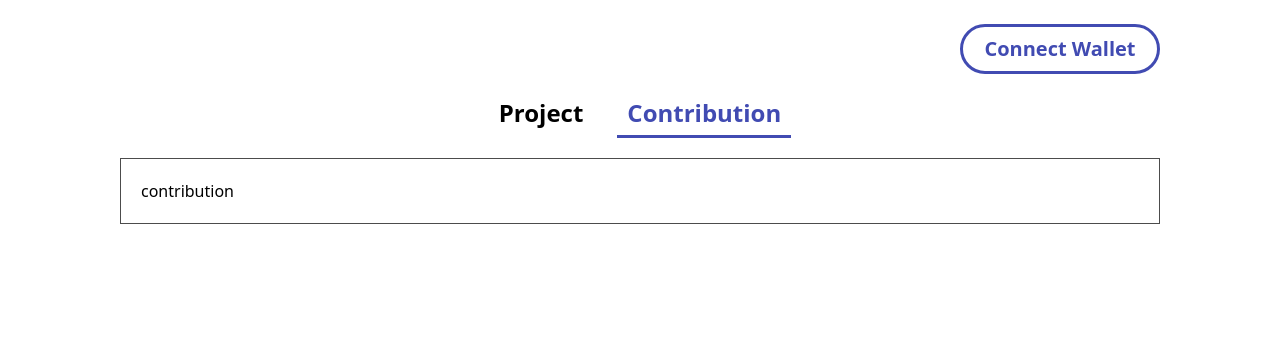
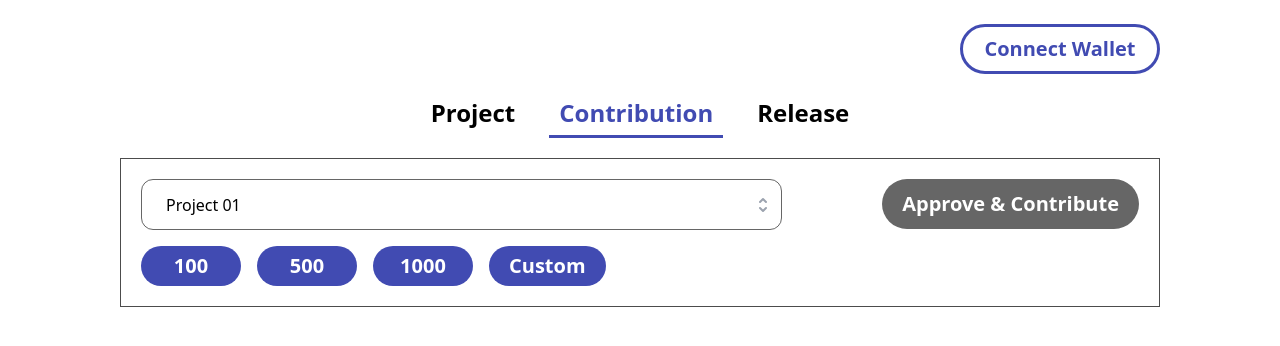
Before and after one commit to jupiter0913/elbow-test-front, a Next.js app: page / in a window 1280 px wide. Both pictures are taken after a click on the tab "Contribution". Shown: the top 346 px of the page. Built offline with nearby package versions, Linux system fonts and the light colour scheme.

Commit message:
Add some components.

```diff
--- /dev/null
+++ b/assets/json/project-list.json
@@ -0,0 +1,6 @@
+[
+  { "id": 0, "label": "Project 01", "value": "Project 01" },
+  { "id": 1, "label": "Project 02", "value": "Project 02" },
+  { "id": 1, "label": "Project 03", "value": "Project 03" },
+  { "id": 1, "label": "Project 04", "value": "Project 04" }
+]
--- a/assets/json/tab-list.json
+++ b/assets/json/tab-list.json
@@ -1,4 +1,5 @@
 [
   { "id": 0, "label": "Project", "value": "Project" },
-  { "id": 1, "label": "Contribution", "value": "Contribution" }
+  { "id": 1, "label": "Contribution", "value": "Contribution" },
+  { "id": 2, "label": "Release", "value": "Release" }
 ]
--- a/components/Button/index.js
+++ b/components/Button/index.js
@@ -2,9 +2,13 @@
 import styles from "./index.module.scss";
 
 const Button = (props) => {
-  const { label, onClick } = props;
+  const { label, onClick, backgroundColor = "", height = "" } = props;
   return (
-    <button onClick={() => onClick()} className={styles.container}>
+    <button
+      onClick={() => onClick()}
+      className={styles.container}
+      style={{ backgroundColor: backgroundColor, height: height }}
+    >
       {label}
     </button>
   );
--- a/components/Button/index.module.scss
+++ b/components/Button/index.module.scss
@@ -1,9 +1,11 @@
 @import "assets/scss/variable.module.scss";
 
 .container {
-  width: 200px;
+  width: auto;
+  min-width: 100px;
   height: 50px;
-  border: 3px solid #666666;
+  padding-left: 20px;
+  padding-right: 20px;
   background-color: #666666;
   border-radius: 25px;
   color: white;
--- a/components/ContributionSection/index.js
+++ b/components/ContributionSection/index.js
@@ -1,8 +1,63 @@
+import { useState } from "react";
+
+// custom components
+import Button from "components/Button";
+import Input from "components/Input";
+import Select from "components/Select";
+
+// json
+import ProjectList from "assets/json/project-list.json";
+
 // styles
 import styles from "./index.module.scss";
 
 const ContributionSection = () => {
-  return <div className={styles.container}>contribution</div>;
+  const [selectedProject, setSelectedProject] = useState(ProjectList[0]);
+
+  return (
+    <div className={styles.container}>
+      <div className="w-full flex gap-[100px]">
+        <div className="flex flex-1 flex-wrap gap-4">
+          <div className="w-full">
+            <Select
+              data={ProjectList}
+              selected={selectedProject}
+              onChange={(item) => setSelectedProject(item)}
+            />
+          </div>
+          <div className="w-full flex gap-4">
+            <Button
+              label="100"
+              onClick={() => {}}
+              backgroundColor="rgb(65, 75, 178)"
+              height="40px"
+            />
+            <Button
+              label="500"
+              onClick={() => {}}
+              backgroundColor="rgb(65, 75, 178)"
+              height="40px"
+            />
+            <Button
+              label="1000"
+              onClick={() => {}}
+              backgroundColor="rgb(65, 75, 178)"
+              height="40px"
+            />
+            <Button
+              label="Custom"
+              onClick={() => {}}
+              backgroundColor="rgb(65, 75, 178)"
+              height="40px"
+            />
+          </div>
+        </div>
+        <div>
+          <Button label="Approve & Contribute" onClick={() => {}} />
+        </div>
+      </div>
+    </div>
+  );
 };
 
 export default ContributionSection;
--- a/components/ProjectSection/index.js
+++ b/components/ProjectSection/index.js
@@ -27,7 +27,7 @@ const ProjectSection = () => {
               onChange={(value) => setProjectName(value)}
             />
           </div>
-          <div className="w-full flex gap-[30px]">
+          <div className="w-full flex gap-8">
             <div>
               <Input
                 value={raiseAmount}
--- /dev/null
+++ b/components/ReleaseSection/index.js
@@ -0,0 +1,57 @@
+import { useState } from "react";
+
+// custom components
+import Button from "components/Button";
+import Input from "components/Input";
+import Select from "components/Select";
+
+// json
+import ProjectList from "assets/json/project-list.json";
+
+// styles
+import styles from "./index.module.scss";
+
+const ReleaseSection = () => {
+  const [selectedProject, setSelectedProject] = useState(ProjectList[0]);
+  const [raiseAmount, setRaiseAmount] = useState(0);
+  const [projectName, setProjectName] = useState("");
+
+  return (
+    <div className={styles.container}>
+      <div className="w-full flex gap-[100px]">
+        <div className="flex flex-1 flex-wrap gap-4">
+          <div className="w-full flex gap-8">
+            <div className="w-full flex flex-1">
+              <Select
+                data={ProjectList}
+                selected={selectedProject}
+                onChange={(item) => setSelectedProject(item)}
+              />
+            </div>
+            <div className="w-full flex flex-1">
+              <Input
+                value={raiseAmount}
+                placeholder="Raise Amount"
+                onChange={(value) => {
+                  setRaiseAmount(value);
+                }}
+              />
+            </div>
+          </div>
+          <div className="w-full">
+            <Input
+              value={projectName}
+              placeholder="Project Name"
+              onChange={(value) => setProjectName(value)}
+            />
+          </div>
+        </div>
+        <div>
+          <Button label="Approve & Release" onClick={() => {}} />
+        </div>
+      </div>
+    </div>
+  );
+};
+
+export default ReleaseSection;
--- /dev/null
+++ b/components/ReleaseSection/index.module.scss
@@ -0,0 +1,9 @@
+.container {
+  width: 100%;
+  margin-top: 20px;
+  padding: 20px;
+  border: 1px solid rgba(black, 0.7);
+  display: flex;
+  justify-content: space-between;
+  align-items: center;
+}
--- a/pages/index.js
+++ b/pages/index.js
@@ -8,6 +8,7 @@ import WalletButton from "components/Button/WalletButton";
 import Tab from "components/Tab";
 import ProjectSection from "components/ProjectSection";
 import ContributionSection from "components/ContributionSection";
+import ReleaseSection from "components/ReleaseSection";
 
 // json
 import TabList from "assets/json/tab-list.json";
@@ -54,6 +55,7 @@ const Home = () => {
           <Tab tabList={tabList} onChange={(item) => handleSelectedTab(item)} />
           {activeTab === 0 && <ProjectSection />}
           {activeTab === 1 && <ContributionSection />}
+          {activeTab === 2 && <ReleaseSection />}
         </div>
       </main>
     </div>
```
